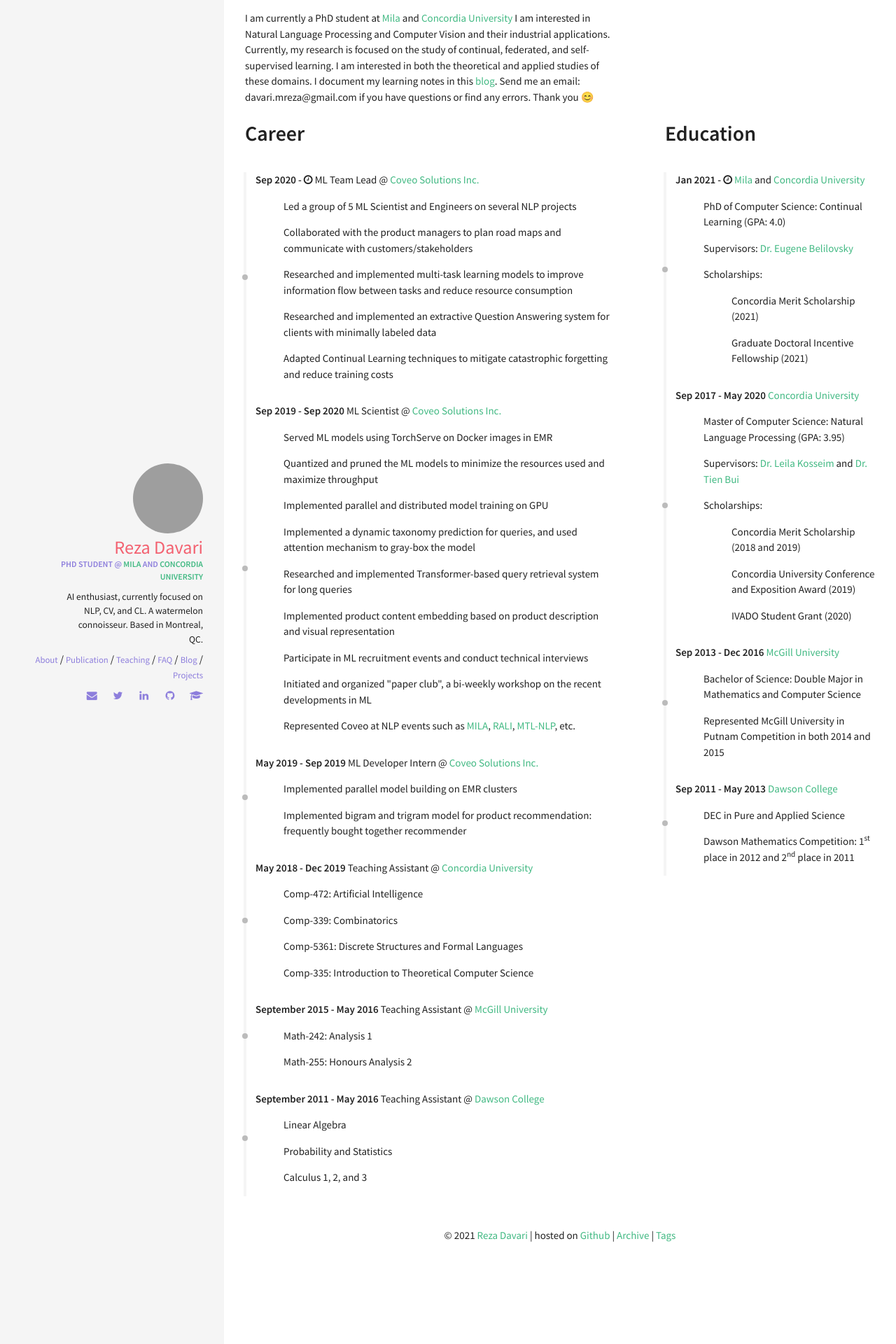
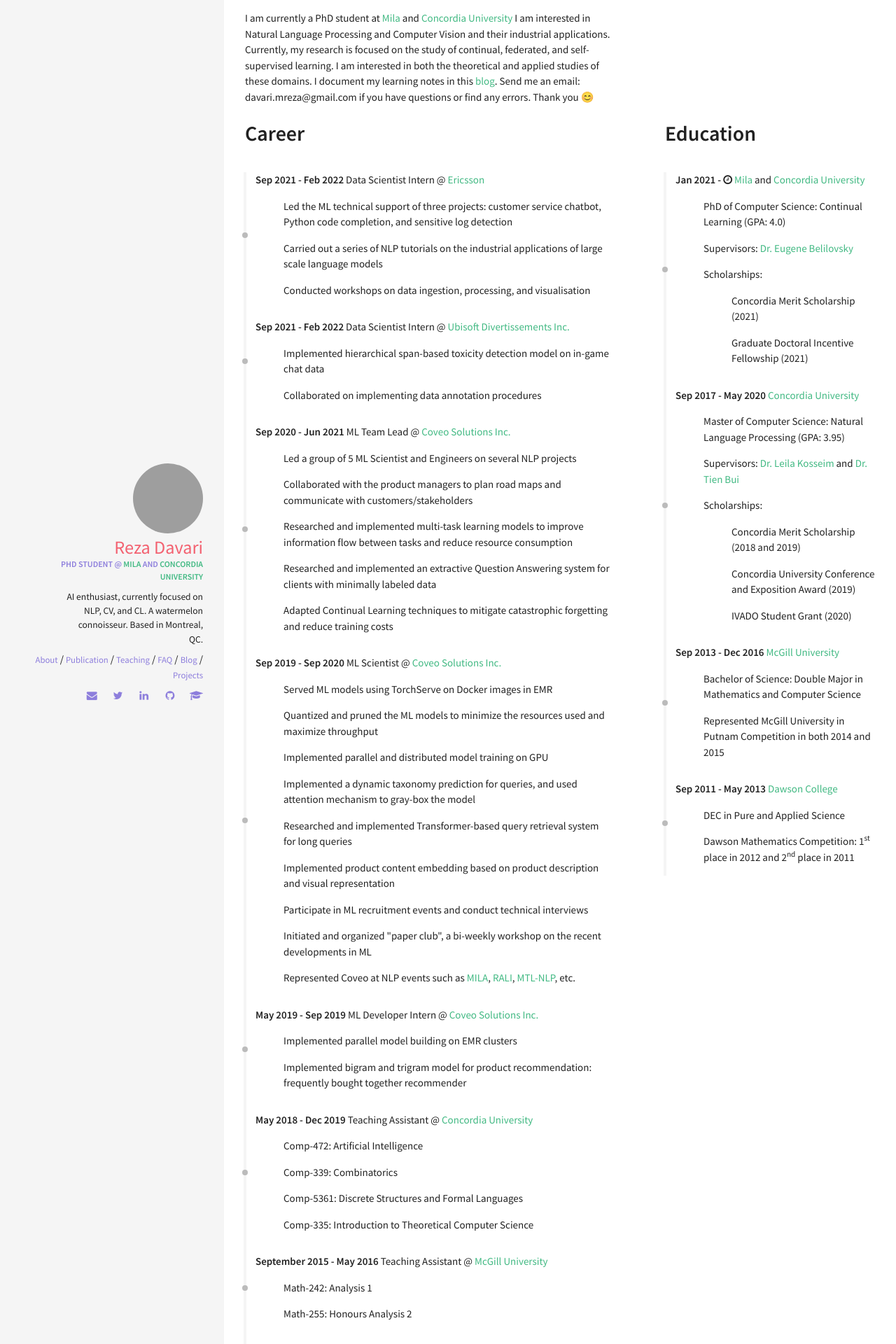
Before and after one commit to rezazzr/davari.io, a Jekyll site: the page built from index.html, in a window 1280 px wide. Shown: the part 433-2353 px from the top of the page at 70% size. Built offline with Jekyll 4.4.1, drawn with Linux system fonts in a browser that asks for light colours; nearby versions of some CDN libraries; grey boxes are pictures that could not be loaded.

Commit message:
📎 updated career

```diff
--- a/_data/index/careers.yml
+++ b/_data/index/careers.yml
@@ -1,8 +1,29 @@
 # careers section data
 # if you don't have language feature(language.yml is empty), ignore "i18n" items
+- name: Ericsson
+  link: https://www.ericsson.com/en
+  date: Sep 2021 - Feb 2022
+  job:  Data Scientist Intern
+  descr: >-
+    <br><ul>
+    <li>Led the ML technical support of three projects&#58 customer service chatbot, Python code completion, and sensitive log detection</li>
+    <li>Carried out a series of NLP tutorials on the industrial applications of large scale language models</li>
+    <li>Conducted workshops on data ingestion, processing, and visualisation</li>
+    </ul>
+
+- name: Ubisoft Divertissements Inc.
+  link: https://montreal.ubisoft.com/en/
+  date: Sep 2021 - Feb 2022
+  job:  Data Scientist Intern
+  descr: >-
+    <br><ul>
+    <li>Implemented hierarchical span-based toxicity detection model on in-game chat data</li>
+    <li>Collaborated on implementing data annotation procedures</li>
+    </ul>
+
 - name: Coveo Solutions Inc.
   link: https://www.coveo.com/en
-  date: Sep 2020 - <i class="fa fa-clock-o" aria-hidden="true" title="Until Now"></i>
+  date: Sep 2020 - Jun 2021
   job:  ML Team Lead
   descr: >-
     <br><ul>
```
